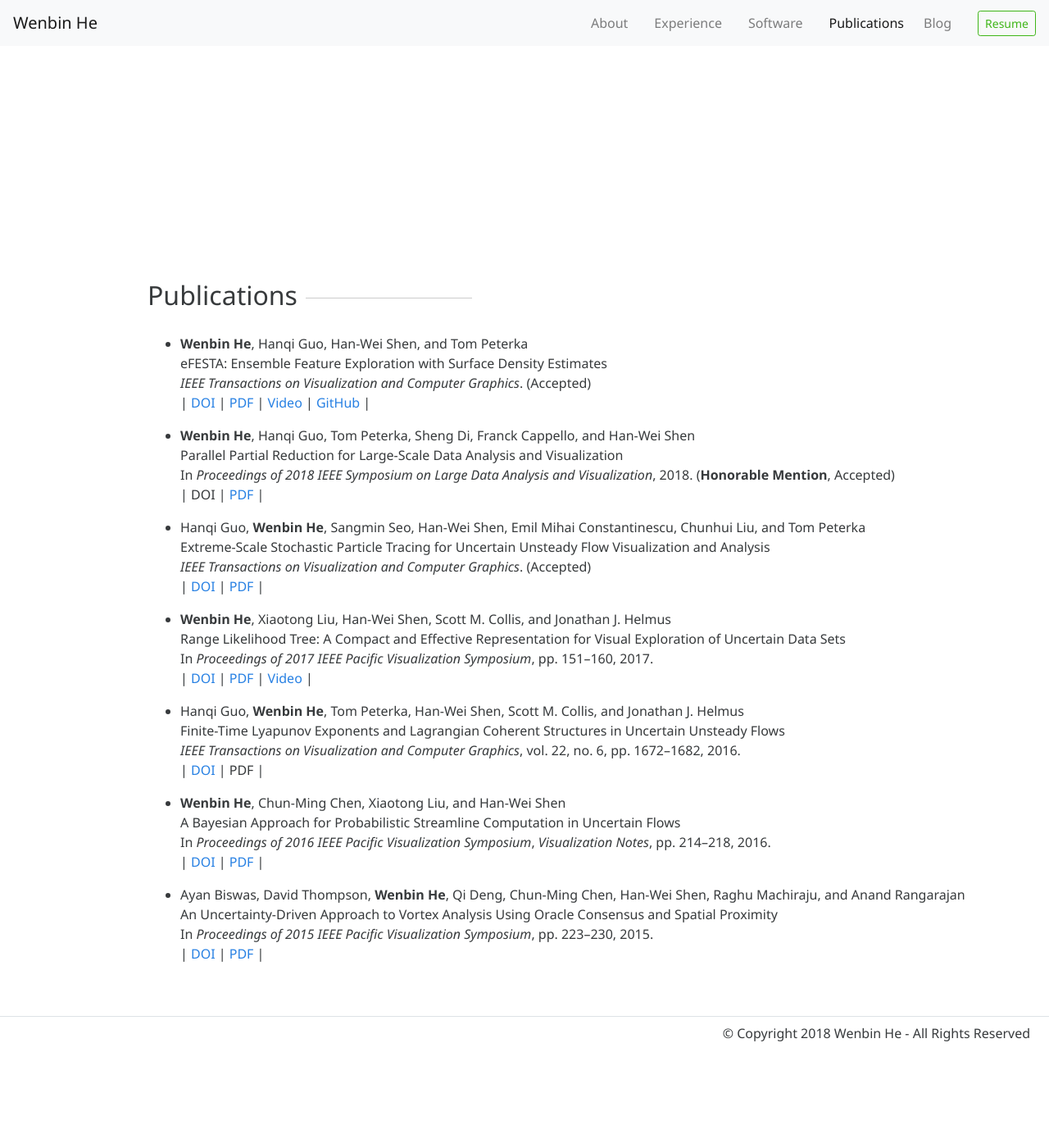
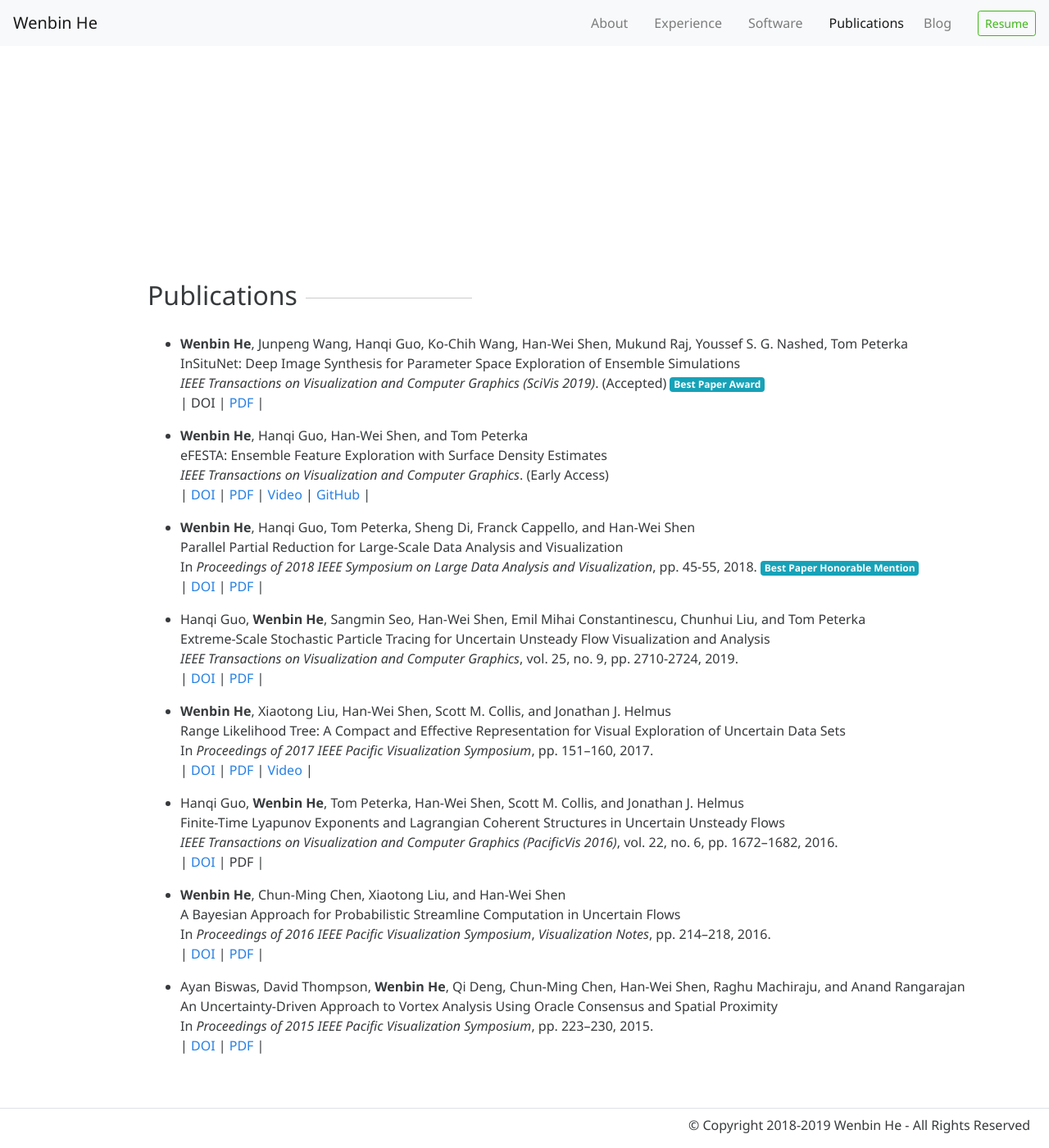
Before and after one commit to hewenbin/hewenbin.github.io, a Jekyll site: the page built from index.html, in a window 1280 px wide and 1400 px high, scrolled down 2183 px. Shown: the whole window at 82% size. Built offline with Jekyll 4.4.1, drawn with Linux system fonts in a browser that asks for light colours; nearby versions of some CDN libraries; a style sheet for code colours, icons or effects is not loaded; before the commit the page ends 3471 px from its top, so only the background shows below that.

Commit message:
Update publications

```diff
--- a/_includes/footer.html
+++ b/_includes/footer.html
@@ -1,3 +1,3 @@
 <div class="container-fluid pt-2 border-top text-right">
-  <p class="pr-2">© Copyright 2018 Wenbin He - All Rights Reserved</p>
+  <p class="pr-2">© Copyright 2018-2019 Wenbin He - All Rights Reserved</p>
 </div>
--- a/_includes/publications.html
+++ b/_includes/publications.html
@@ -1,13 +1,23 @@
 <h2 class="scroll_heading">Publications</h2>
 
 <ul>
+
+  <li><p>
+    <strong>Wenbin He</strong>, Junpeng Wang, Hanqi Guo, Ko-Chih Wang, Han-Wei Shen, Mukund Raj, Youssef S. G. Nashed, Tom Peterka
+    <br>
+    InSituNet: Deep Image Synthesis for Parameter Space Exploration of Ensemble Simulations
+    <br>
+    <em>IEEE Transactions on Visualization and Computer Graphics (SciVis 2019)</em>. (Accepted) <span class="badge badge-info">Best Paper Award</span>
+    <br>
+    | DOI | <a href="https://arxiv.org/abs/1908.00407" target="_blank">PDF</a> |
+  </p></li>
 
   <li><p>
     <strong>Wenbin He</strong>, Hanqi Guo, Han-Wei Shen, and Tom Peterka
     <br>
     eFESTA: Ensemble Feature Exploration with Surface Density Estimates
     <br>
-    <em>IEEE Transactions on Visualization and Computer Graphics</em>. (Accepted)
+    <em>IEEE Transactions on Visualization and Computer Graphics</em>. (Early Access)
     <br>
     | <a href="https://ieeexplore.ieee.org/document/8525340" target="_blank">DOI</a> | <a href="https://www.researchgate.net/publication/328775315_eFESTA_Ensemble_Feature_Exploration_with_Surface_Density_Estimates" target="_blank">PDF</a> | <a href="https://vimeo.com/302362558" target="_blank">Video</a> | <a href="https://github.com/hewenbin/sde" target="_blank">GitHub</a> |
   </p></li>
@@ -17,9 +27,9 @@
     <br>
     Parallel Partial Reduction for Large-Scale Data Analysis and Visualization
     <br>
-    In <em>Proceedings of 2018 IEEE Symposium on Large Data Analysis and Visualization</em>, 2018. (<strong>Honorable Mention</strong>, Accepted)
+    In <em>Proceedings of 2018 IEEE Symposium on Large Data Analysis and Visualization</em>, pp. 45-55, 2018. <span class="badge badge-info">Best Paper Honorable Mention</span>
     <br>
-    | DOI | <a href="https://www.researchgate.net/publication/328615547_Parallel_Partial_Reduction_for_Large-Scale_Data_Analysis_and_Visualization" target="_blank">PDF</a> |
+    | <a href="https://ieeexplore.ieee.org/document/8739165" target="_blank">DOI</a> | <a href="https://www.researchgate.net/publication/328615547_Parallel_Partial_Reduction_for_Large-Scale_Data_Analysis_and_Visualization" target="_blank">PDF</a> |
   </p></li>
 
   <li><p>
@@ -27,7 +37,7 @@
     <br>
     Extreme-Scale Stochastic Particle Tracing for Uncertain Unsteady Flow Visualization and Analysis
     <br>
-    <em>IEEE Transactions on Visualization and Computer Graphics</em>. (Accepted)
+    <em>IEEE Transactions on Visualization and Computer Graphics</em>, vol. 25, no. 9, pp. 2710-2724, 2019.
     <br>
     | <a href="https://ieeexplore.ieee.org/document/8419325" target="_blank">DOI</a> | <a href="https://www.researchgate.net/publication/326612460_Extreme-Scale_Stochastic_Particle_Tracing_for_Uncertain_Unsteady_Flow_Visualization_and_Analysis" target="_blank">PDF</a> |
   </p></li>
@@ -47,7 +57,7 @@
     <br>
     Finite-Time Lyapunov Exponents and Lagrangian Coherent Structures in Uncertain Unsteady Flows
     <br>
-    <em>IEEE Transactions on Visualization and Computer Graphics</em>, vol. 22, no. 6, pp. 1672–1682, 2016.
+    <em>IEEE Transactions on Visualization and Computer Graphics (PacificVis 2016)</em>, vol. 22, no. 6, pp. 1672–1682, 2016.
     <br>
     | <a href="https://ieeexplore.ieee.org/document/7422124" target="_blank">DOI</a> | PDF |
   </p></li>
--- a/_sass/_variables.scss
+++ b/_sass/_variables.scss
@@ -26,7 +26,7 @@ $orange:  #f0ad4e !default;
 $yellow:  #FF7518 !default;
 $green:   #3FB618 !default;
 $teal:    #20c997 !default;
-$cyan:    #9954BB !default;
+$cyan:    #17a2b8 !default;
 
 $primary:       $blue !default;
 $secondary:     $gray-800 !default;
```
